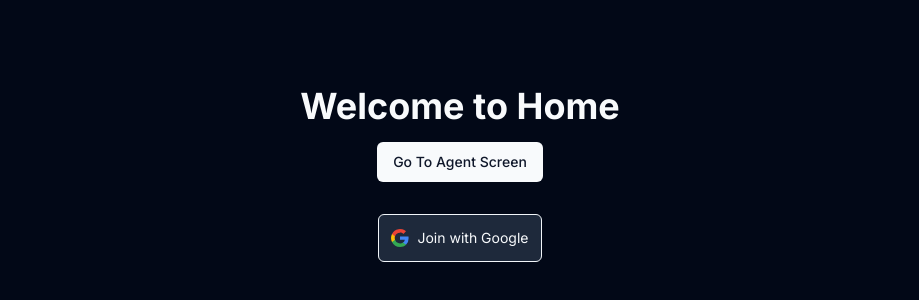
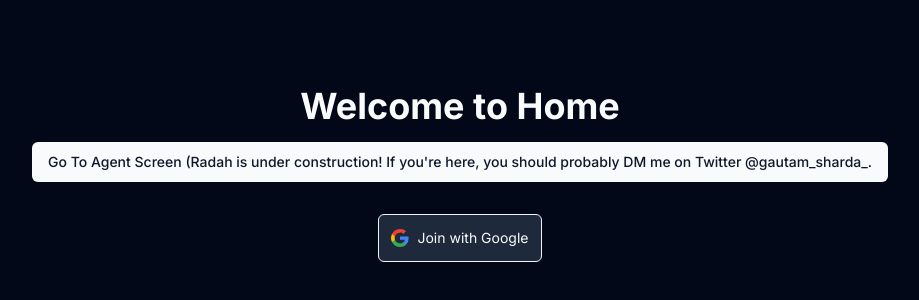
Before and after one commit to paaatrrrick/agent-swarm, a Next.js app in the folder client/: page / in a window 1280 px wide. Shown: the part 226-526 px from the top of the page, without its empty margins (180-1099 px from the left). Built offline with nearby package versions, Linux system fonts and the light colour scheme; no server answers.

Commit message:
under construction message

```diff
--- a/client/src/app/(unprotected)/page.tsx
+++ b/client/src/app/(unprotected)/page.tsx
@@ -26,7 +26,7 @@ export default function Page() {
         <div className='text-4xl font-bold text-center'>
           Welcome to Home
         </div>
-        <Button onClick={() => { window.location.href = constants.routes.dashboard }}>Go To Agent Screen</Button>
+        <Button onClick={() => { window.location.href = constants.routes.dashboard }}>Go To Agent Screen (Radah is under construction! If you're here, you should probably DM me on Twitter @gautam_sharda_.</Button>
 
         {typeof profile === "object" &&
           <div className='w-sm flex items-center rounded-sm border-border border mt-2 mb-2 px-4 py-2 hover:cursor-pointer'>
```
